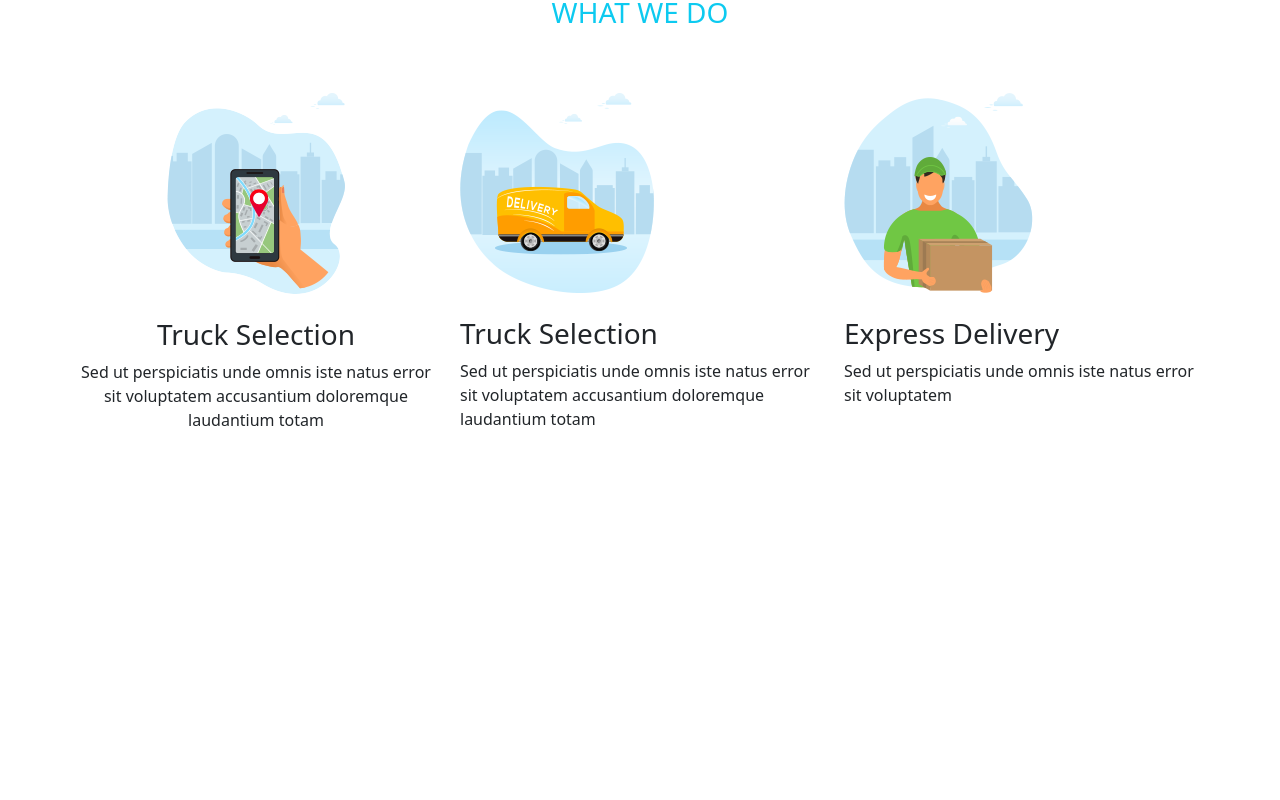
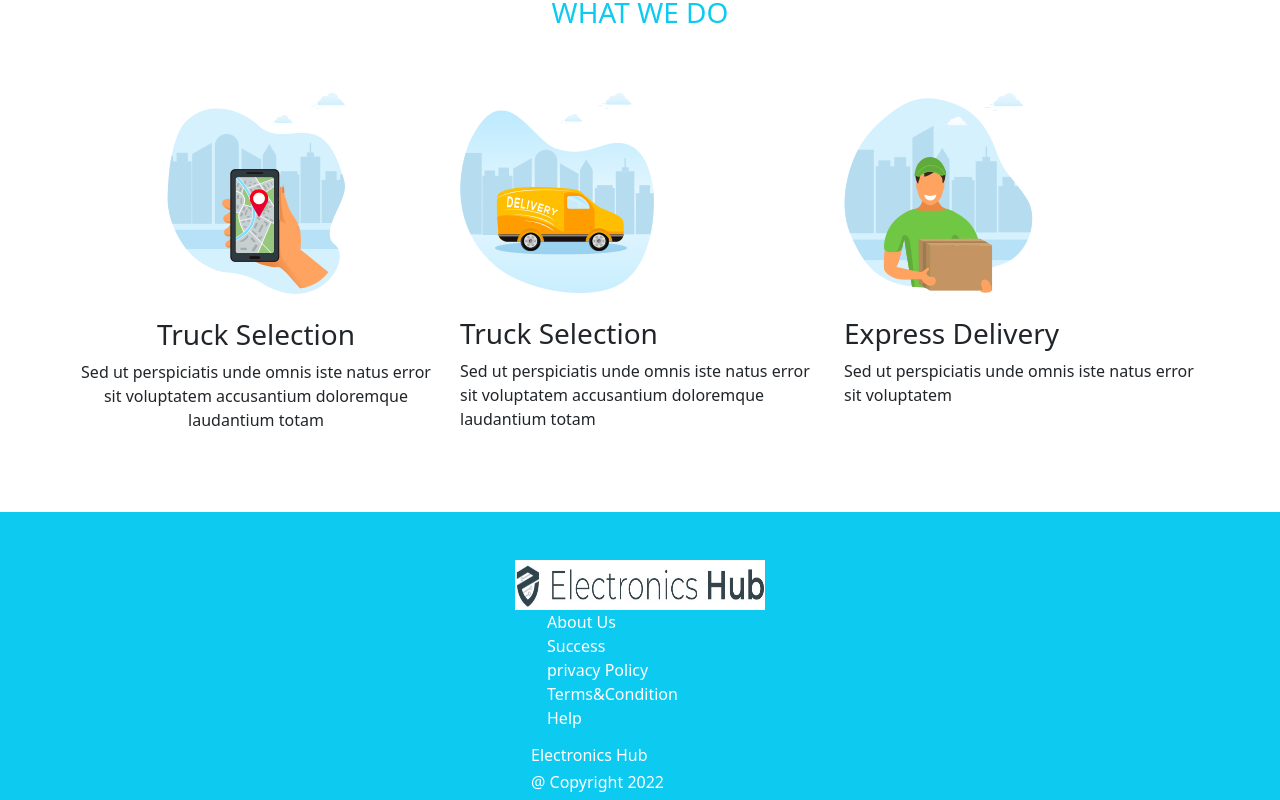
Before and after one commit to mohammadyusuf123/EHub, a React (Create React App) app: page / in a window 1280 px wide. Shown: the part 1045-1845 px from the top of the page. Before the commit the page ends 1557 px from the top, so only its background shows below. Built offline with nearby package versions, Linux system fonts and the light colour scheme; no server answers.

Commit message:
add footer

```diff
--- a/public/index.html
+++ b/public/index.html
@@ -29,7 +29,7 @@
       work correctly both with client-side routing and a non-root public URL.
       Learn how to configure a non-root public URL by running `npm run build`.
     -->
-    <title>React App</title>
+    <title>Welcome to Electronics Hub</title>
   </head>
   <body>
     <noscript>You need to enable JavaScript to run this app.</noscript>
--- a/src/App.js
+++ b/src/App.js
@@ -16,6 +16,7 @@ import Order from './Components/Order/Order';
 import Register from './Components/Register/Register';
 import RequireAuth from './Components/RequireAuth/RequireAuth';
 import { ToastContainer } from 'react-toastify';
+import Footer from './Components/Footer/Footer';
 
 function App() {
   return (
@@ -47,6 +48,7 @@ function App() {
 
      </Routes>
      <ToastContainer></ToastContainer>
+     <Footer></Footer>
     </div>
   );
 }
--- /dev/null
+++ b/src/Components/About/About.css
@@ -0,0 +1,3 @@
+.about{
+    min-height: 700px;
+}
--- a/src/Components/About/About.js
+++ b/src/Components/About/About.js
@@ -1,9 +1,12 @@
 import React from 'react';
+import'./About.css'
 
 const About = () => {
     return (
-        <div>
-            <h1>This is about</h1>
+        <div className='about'>
+           <p>We used to work for an electronics-based company before ElectronicsHub happened. During our workshops there, we would interact with students and other interested people attending the event. They would often come up to us with different doubts regarding certain concepts or any other information.
+
+This sparked the idea of creating an online space where people can access this information for free. We began by sharing info on these concepts through free online forums and platforms. From there, the realization sparked that our audience expects more from us. We began to consider adding more details such as step</p>
         </div>
     );
 };
--- /dev/null
+++ b/src/Components/Footer/Footer.css
@@ -0,0 +1,3 @@
+.list ul li{
+    list-style: none;
+    }
--- /dev/null
+++ b/src/Components/Footer/Footer.js
@@ -0,0 +1,30 @@
+import React from 'react';
+import logo from'../../images/logo.jpeg'
+import'./Footer.css'
+
+const Footer = () => {
+    return (
+        <div className='d-flex justify-content-sm-center w-100 pt-5  bg-info text-white'>
+            <div className='list'>
+                <div>
+                    <img src={logo} width="250" height="50" alt="" />
+                </div>
+            <>
+            <ul>
+              <li>About Us</li>
+              <li>Success</li>
+              <li>privacy Policy</li>
+              <li>Terms&Condition</li>
+                <li>Help</li>
+            </ul>
+          </>
+          <div>
+            <h6 class="mt-3 ms-3">Electronics Hub</h6>
+          <h6 class="ms-3">@ Copyright 2022</h6>
+          </div>
+            </div>
+        </div>
+    )
+};
+
+export default Footer;
--- a/src/Components/Login/Login.js
+++ b/src/Components/Login/Login.js
@@ -1,7 +1,7 @@
 import React, { useRef, useState } from 'react';
 import { useSendPasswordResetEmail, useSignInWithEmailAndPassword } from 'react-firebase-hooks/auth';
 import { Link, useLocation, useNavigate } from 'react-router-dom';
-import { ToastContainer, toast } from 'react-toastify';
+import {  toast } from 'react-toastify';
 import 'react-toastify/dist/ReactToastify.css';
 import auth from '../../firebase.init';
 import GoogleSingIn from '../GoogleSingIn/GoogleSingIn';
```
